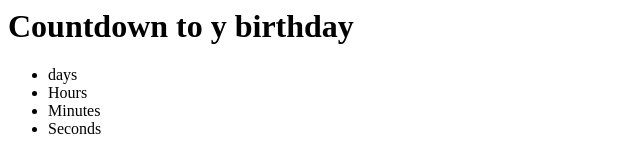
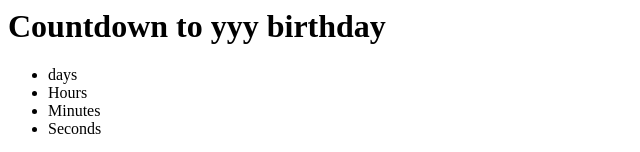
Before and after one commit to IceDartWasTaken/arinuta, a plain HTML site: page index.html in a window 1280 px wide. Shown: the top 152 px of the page, without its empty margins (0-640 px from the left). Drawn offline with Linux system fonts and the light colour scheme.

Commit message:
Update index.html

```diff
--- a/index.html
+++ b/index.html
@@ -1,5 +1,5 @@
 <div class="container">
-  <h1 id="headline">Countdown to y birthday</h1>
+  <h1 id="headline">Countdown to yyy birthday</h1>
   <div id="countdown">
     <ul>
       <li><span id="days"></span>days</li>
```
